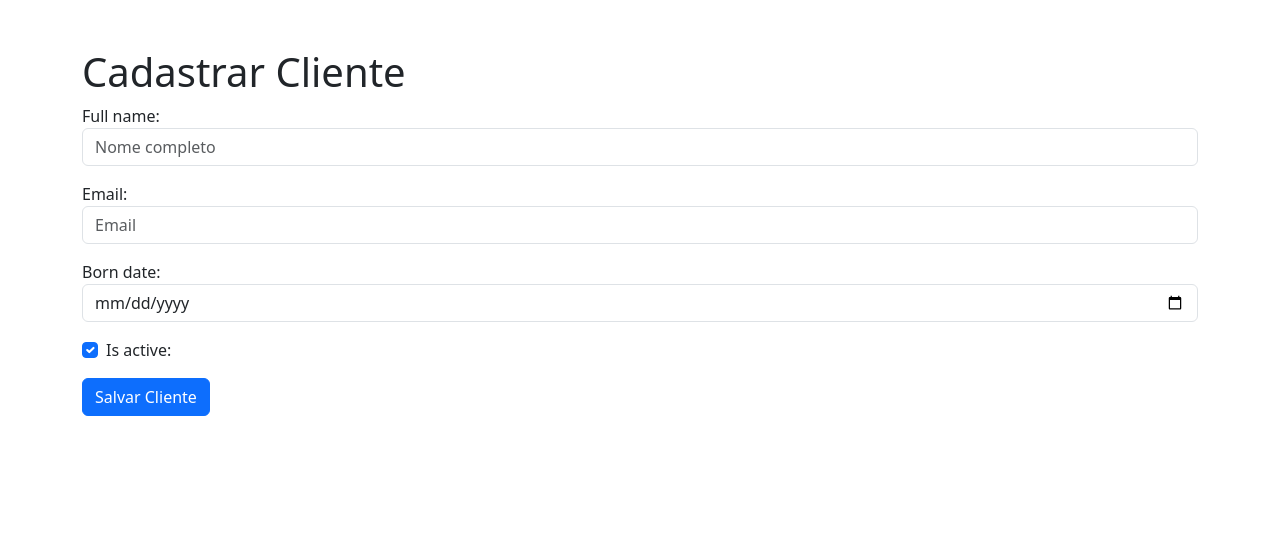
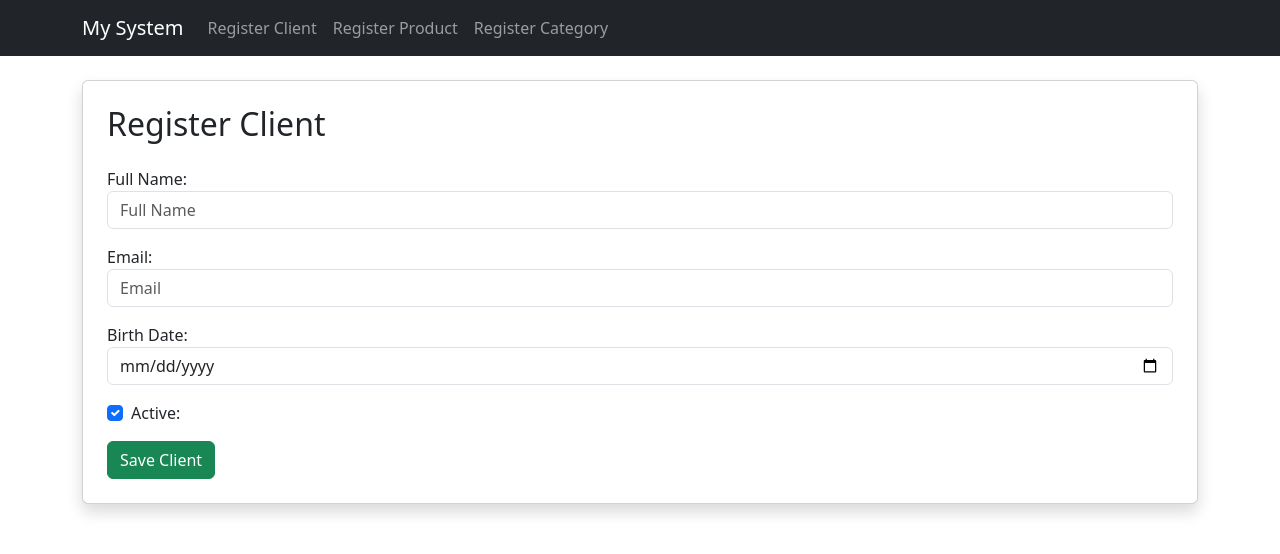
Before and after one commit to henriiqueaze/Atividades-WEB-I, a Django app: template Atividade 04 - Prática com Django, Modelos e Admin/myproject/core/templates/core/create_client.html in a window 1280 px wide. Shown: the top 554 px of the page. Run offline with Django 5.2, Linux system fonts and the light colour scheme; the template is opened without the code that fills it: values that come from a table or form of the project are taken from there, others are empty.

Commit message:
Atividade 4

```diff
--- a/Atividade 04 - Prática com Django, Modelos e Admin/myproject/core/forms.py
+++ b/Atividade 04 - Prática com Django, Modelos e Admin/myproject/core/forms.py
@@ -6,8 +6,8 @@ class ProductForm(forms.ModelForm):
         model = Product
         fields = ['name', 'price', 'available', 'category']
         widgets = {
-            'name': forms.TextInput(attrs={'class': 'form-control', 'placeholder': 'Nome do produto'}),
-            'price': forms.NumberInput(attrs={'class': 'form-control', 'placeholder': 'Preço'}),
+            'name': forms.TextInput(attrs={'class': 'form-control', 'placeholder': 'Product Name'}),
+            'price': forms.NumberInput(attrs={'class': 'form-control', 'placeholder': 'Price'}),
             'available': forms.CheckboxInput(attrs={'class': 'form-check-input'}),
             'category': forms.Select(attrs={'class': 'form-select'}),
         }
@@ -17,9 +17,9 @@ class ClientForm(forms.ModelForm):
         model = Client
         fields = ['full_name', 'email', 'born_date', 'is_active']
         widgets = {
-            'full_name': forms.TextInput(attrs={'class': 'form-control', 'placeholder': 'Nome completo'}),
+            'full_name': forms.TextInput(attrs={'class': 'form-control', 'placeholder': 'Full Name'}),
             'email': forms.EmailInput(attrs={'class': 'form-control', 'placeholder': 'Email'}),
-            'born_date': forms.DateInput(attrs={'class': 'form-control', 'type': 'date'}),
+            'born_date': forms.DateInput(attrs={'class': 'form-control', 'type': 'date', 'placeholder': 'Birth Date'}),
             'is_active': forms.CheckboxInput(attrs={'class': 'form-check-input'}),
         }
 
@@ -28,6 +28,6 @@ class CategoryForm(forms.ModelForm):
         model = Category
         fields = ['name', 'description']
         widgets = {
-            'name': forms.TextInput(attrs={'class': 'form-control', 'placeholder': 'Nome da categoria'}),
-            'description': forms.Textarea(attrs={'class': 'form-control', 'placeholder': 'Descrição (opcional)', 'rows': 3}),
+            'name': forms.TextInput(attrs={'class': 'form-control', 'placeholder': 'Category Name'}),
+            'description': forms.Textarea(attrs={'class': 'form-control', 'placeholder': 'Description (optional)', 'rows': 3}),
         }
--- a/Atividade 04 - Prática com Django, Modelos e Admin/myproject/core/models.py
+++ b/Atividade 04 - Prática com Django, Modelos e Admin/myproject/core/models.py
@@ -1,27 +1,27 @@
 from django.db import models
 
 class Category(models.Model):
-    name = models.CharField(max_length=100)
-    description = models.TextField(blank=True)
+    name = models.CharField("Name", max_length=100)
+    description = models.TextField("Description", blank=True)
 
     def __str__(self):
         return self.name
 
 class Product(models.Model):
-    name = models.CharField(max_length=100)
-    price = models.DecimalField(max_digits=8, decimal_places=2)
-    available = models.BooleanField(default=True)
-    created_at = models.DateTimeField(auto_now_add=True)
-    category = models.ForeignKey(Category, on_delete=models.CASCADE)
+    name = models.CharField("Name", max_length=100)
+    price = models.DecimalField("Price", max_digits=8, decimal_places=2)
+    available = models.BooleanField("Available", default=True)
+    created_at = models.DateTimeField("Created At", auto_now_add=True)
+    category = models.ForeignKey(Category, on_delete=models.CASCADE, verbose_name="Category")
 
     def __str__(self):
         return self.name
 
 class Client(models.Model):
-    full_name = models.CharField(max_length=120)
-    email = models.EmailField(unique=True)
-    born_date = models.DateField()
-    is_active = models.BooleanField(default=True)
+    full_name = models.CharField("Full Name", max_length=120)
+    email = models.EmailField("Email", unique=True)
+    born_date = models.DateField("Birth Date")
+    is_active = models.BooleanField("Active", default=True)
 
     def __str__(self):
         return self.full_name
--- /dev/null
+++ b/Atividade 04 - Prática com Django, Modelos e Admin/myproject/core/templates/base.html
@@ -0,0 +1,39 @@
+<!DOCTYPE html>
+<html lang="en">
+<head>
+    <meta charset="UTF-8">
+    <title>{% block title %}My System{% endblock %}</title>
+    <link href="https://cdn.jsdelivr.net/npm/bootstrap@5.3.0/dist/css/bootstrap.min.css" rel="stylesheet">
+</head>
+<body>
+    <nav class="navbar navbar-expand-lg navbar-dark bg-dark">
+      <div class="container">
+         <a class="navbar-brand" href="#">My System</a>
+         <button class="navbar-toggler" type="button" data-bs-toggle="collapse" data-bs-target="#navbarNav"
+             aria-controls="navbarNav" aria-expanded="false" aria-label="Toggle navigation">
+            <span class="navbar-toggler-icon"></span>
+         </button>
+         <div class="collapse navbar-collapse" id="navbarNav">
+            <ul class="navbar-nav">
+               <li class="nav-item">
+                   <a class="nav-link" href="{% url 'create_client' %}">Register Client</a>
+               </li>
+               <li class="nav-item">
+                   <a class="nav-link" href="{% url 'create_product' %}">Register Product</a>
+               </li>
+               <li class="nav-item">
+                   <a class="nav-link" href="{% url 'create_category' %}">Register Category</a>
+               </li>
+            </ul>
+         </div>
+      </div>
+    </nav>
+
+    <div class="container mt-4">
+        {% block content %}
+        {% endblock %}
+    </div>
+
+    <script src="https://cdn.jsdelivr.net/npm/bootstrap@5.3.0/dist/js/bootstrap.bundle.min.js"></script>
+</body>
+</html>
--- a/Atividade 04 - Prática com Django, Modelos e Admin/myproject/core/templates/core/create_client.html
+++ b/Atividade 04 - Prática com Django, Modelos e Admin/myproject/core/templates/core/create_client.html
@@ -1,12 +1,10 @@
-<!DOCTYPE html>
-<html lang="pt-BR">
-<head>
-    <meta charset="UTF-8">
-    <title>Cadastrar Cliente</title>
-    <link href="https://cdn.jsdelivr.net/npm/bootstrap@5.3.0/dist/css/bootstrap.min.css" rel="stylesheet">
-</head>
-<body class="container mt-5">
-    <h1>Cadastrar Cliente</h1>
+{% extends 'base.html' %}
+
+{% block title %}Register Client{% endblock %}
+
+{% block content %}
+<div class="card shadow p-4">
+    <h2 class="mb-4">Register Client</h2>
     <form method="post">
         {% csrf_token %}
         <div class="mb-3">
@@ -25,7 +23,7 @@
             {{ form.is_active }}
             {{ form.is_active.label_tag }}
         </div>
-        <button type="submit" class="btn btn-primary">Salvar Cliente</button>
+        <button type="submit" class="btn btn-success">Save Client</button>
     </form>
-</body>
-</html>
+</div>
+{% endblock %}
--- a/Atividade 04 - Prática com Django, Modelos e Admin/myproject/core/urls.py
+++ b/Atividade 04 - Prática com Django, Modelos e Admin/myproject/core/urls.py
@@ -2,10 +2,10 @@ from django.urls import path
 from . import views
 
 urlpatterns = [
-    path('produto/novo/', views.create_product, name='create_product'),
-    path('cliente/novo/', views.create_client, name='create_client'),
-    path('produto/sucesso/', views.product_success, name='product_success'),
-    path('cliente/sucesso/', views.client_success, name='client_success'),
-    path('categoria/novo/', views.create_category, name='create_category'),
-    path('categoria/sucesso/', views.category_success, name='category_success'),
+    path('product/new/', views.create_product, name='create_product'),
+    path('client/new/', views.create_client, name='create_client'),
+    path('product/success/', views.product_success, name='product_success'),
+    path('client/success/', views.client_success, name='client_success'),
+    path('category/new/', views.create_category, name='create_category'),
+    path('category/success/', views.category_success, name='category_success'),
 ]
--- a/Atividade 04 - Prática com Django, Modelos e Admin/myproject/core/views.py
+++ b/Atividade 04 - Prática com Django, Modelos e Admin/myproject/core/views.py
@@ -33,10 +33,10 @@ def create_category(request):
     return render(request, 'core/create_category.html', {'form': form})
 
 def product_success(request):
-    return HttpResponse("Produto cadastrado com sucesso!")
+    return HttpResponse("Product registered successfully!")
 
 def client_success(request):
-    return HttpResponse("Cliente cadastrado com sucesso!")
+    return HttpResponse("Client registered successfully!")
 
 def category_success(request):
-    return HttpResponse("Categoria cadastrada com sucesso!")
+    return HttpResponse("Category registered successfully!")
```
Also changed, not shown: Atividade 04 - Prática com Django, Modelos e Admin/myproject/core/templates/core/create_category.html (+10 -12 lines), Atividade 04 - Prática com Django, Modelos e Admin/myproject/core/templates/core/create_product.html (+10 -12 lines), Atividade 04 - Prática com Django, Modelos e Admin/myproject/core/migrations/0002_alter_category_description_alter_category_name_and_more.py (added).
